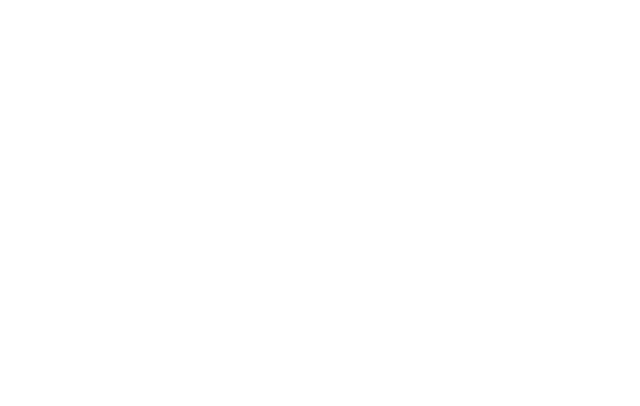
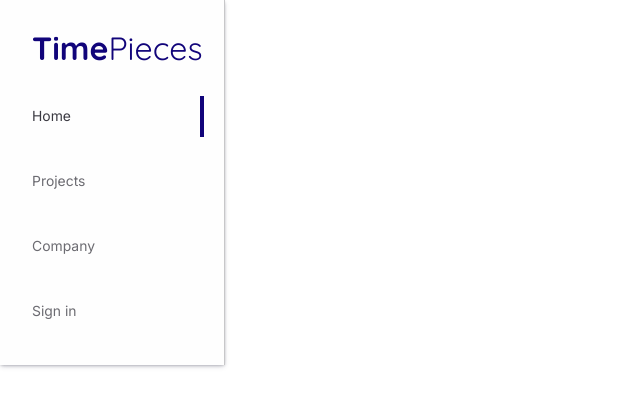
Before and after one commit to renchester/time-tracker-app, a React (Vite) app: page / in a window 1280 px wide. Shown: the top 406 px of the page, without its empty margins (0-640 px from the left). Built offline with nearby package versions, Linux system fonts and the light colour scheme.

Commit message:
Add Sidebar to MainLayout

```diff
--- a/src/layouts/MainLayout.jsx
+++ b/src/layouts/MainLayout.jsx
@@ -1,12 +1,16 @@
 import { Outlet } from 'react-router-dom';
 import { AuthProvider } from '@/context/AuthContext';
 import { SnackbarProvider } from '@/context/SnackbarContext';
+import Sidebar from '@/components/Sidebar';
 
 function MainLayout() {
   return (
     <AuthProvider>
       <SnackbarProvider>
-        <Outlet />
+        <div className="main-layout">
+          <Sidebar />
+          <Outlet />
+        </div>
       </SnackbarProvider>
     </AuthProvider>
   );
```
